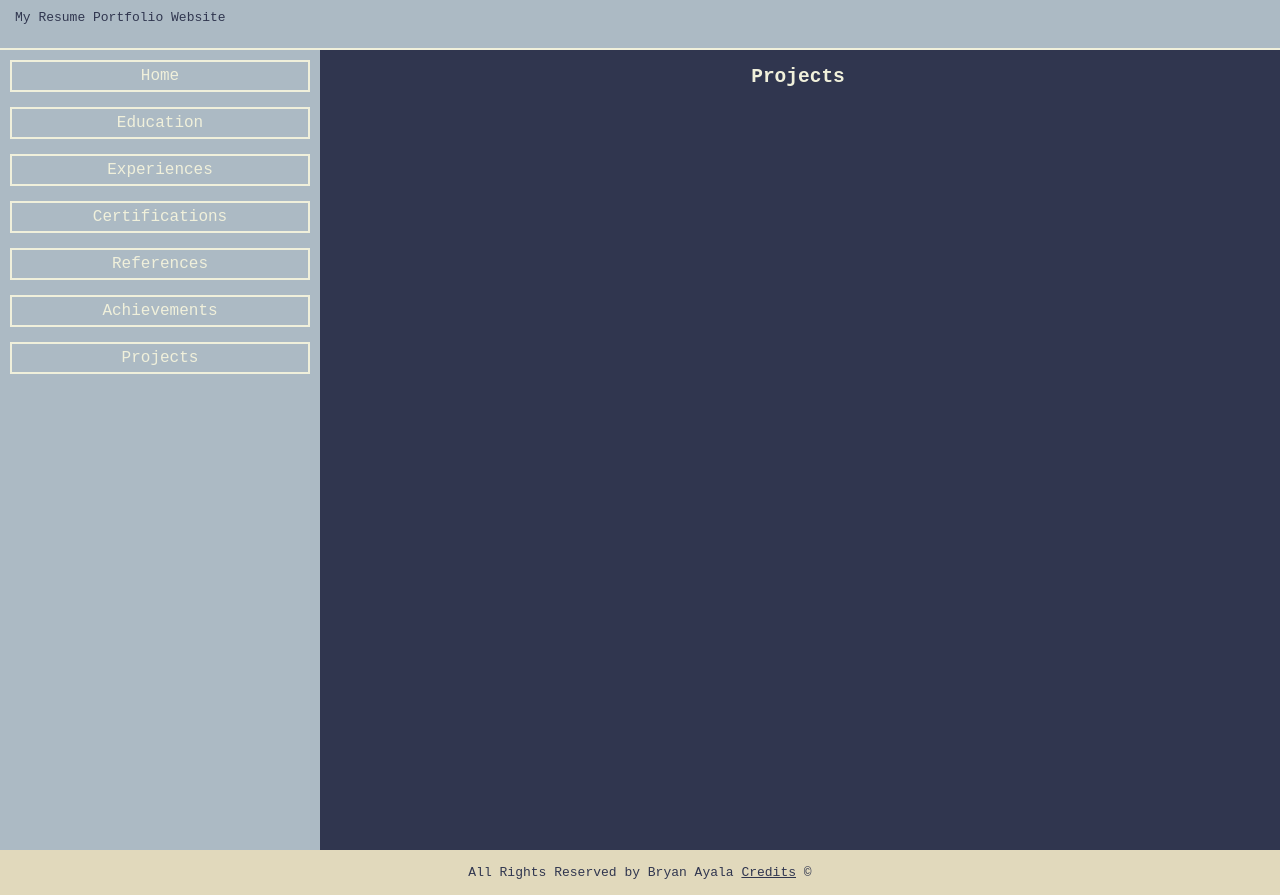
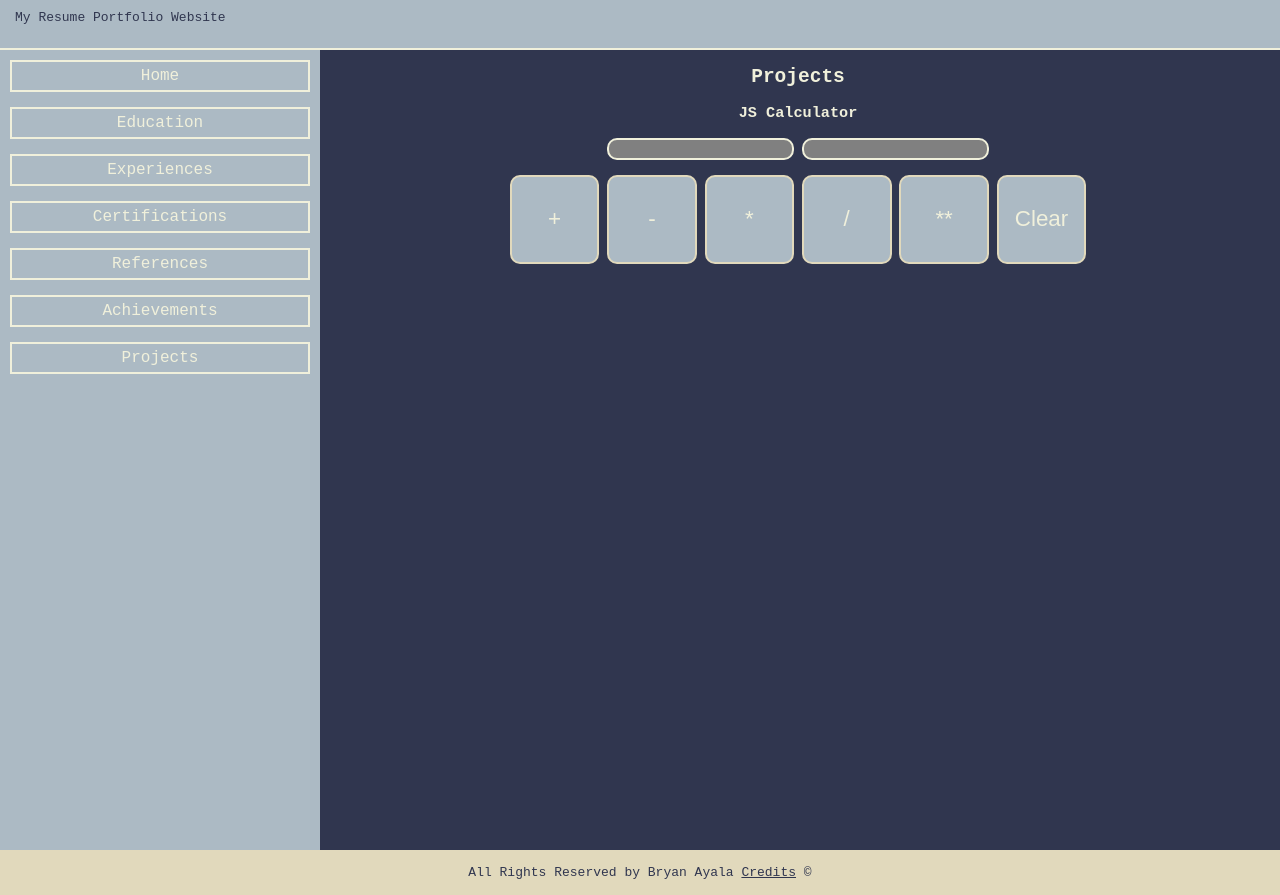
Before and after one commit to BryanAyala123/mp-1, a plain HTML site: page pages/projects.html in a window 1280 px wide. Shown: the part 43-938 px from the top of the page. Drawn offline with Linux system fonts and the light colour scheme.

Commit message:
add the js script with the calc in projects

```diff
--- a/pages/projects.html
+++ b/pages/projects.html
@@ -27,6 +27,23 @@
             <main>
                 <div>
                     <h2>Projects</h2>
+
+                    <div>
+                        <h3>JS Calculator</h3>
+                        <div id="input-div">
+                            <input type="text" id="first-number">
+                            <input type="text" id="second-number">
+                        </div>
+                        <div>
+                            <button onclick="addition()">+</button>
+                            <button onclick="subtraction()">-</button>
+                            <button onclick="multiplication()">*</button>
+                            <button onclick="division()">/</button>
+                            <button onclick="power()">**</button>
+                            <button onclick="clearOutput()">Clear</button>
+                        </div>
+                        <h3 id="output"></h3>
+                    </div>
                 </div>
             </main>
         </div>
@@ -34,5 +51,6 @@
         <footer>
             <p>All Rights Reserved by Bryan Ayala <a href="">Credits</a> &#169;</p>
         </footer>
+        <script src="../scripts/index.js"></script>
     </body>
 </html>
--- /dev/null
+++ b/scripts/index.js
@@ -0,0 +1,58 @@
+
+function addition() {
+    let firstNumber = Number(document.getElementById('first-number').value);
+    let secondNumber = Number(document.getElementById('second-number').value);
+    result = firstNumber + secondNumber;
+    document.getElementById('output').innerHTML = String(result);
+    isNegative(result);
+}
+
+function subtraction() {
+    let firstNumber = Number(document.getElementById('first-number').value);
+    let secondNumber = Number(document.getElementById('second-number').value);
+    result = firstNumber - secondNumber;
+    document.getElementById('output').innerHTML = String(result);
+    isNegative(result);
+}
+
+function multiplication() {
+    let firstNumber = Number(document.getElementById('first-number').value);
+    let secondNumber = Number(document.getElementById('second-number').value);
+    result = firstNumber * secondNumber;
+    document.getElementById('output').innerHTML = String(result);
+    isNegative(result);
+}
+
+function division() {
+    let firstNumber = Number(document.getElementById('first-number').value);
+    let secondNumber = Number(document.getElementById('second-number').value);
+    result = firstNumber / secondNumber;
+    document.getElementById('output').innerHTML = String(result);
+    isNegative(result);
+}
+
+function power() {
+    let firstNumber = Number(document.getElementById('first-number').value);
+    let secondNumber = Number(document.getElementById('second-number').value);
+    result = 1;
+    for (let i = 0; i < secondNumber; i++){
+        result = result * firstNumber
+    }
+    document.getElementById('output').innerHTML = String(result);
+    isNegative(result);
+}
+
+function clearOutput() {
+    document.getElementById('first-number').value = '';
+    document.getElementById('second-number').value = '';
+    document.getElementById('output').innerHTML = '';
+}
+
+function isNegative(num){
+    if (num < 0) {
+        document.getElementById('output').style.color = 'red';
+    }
+    else {
+        document.getElementById('output').style.color = '#F0F0DB';
+    }
+}
--- a/styles/global.css
+++ b/styles/global.css
@@ -125,6 +125,31 @@ th, td {
     display: flex;
 }
 
+input{
+    border: 2px solid #F0F0DB;
+    border-radius: 10px;
+    background-color: gray;
+    width: 20%;
+    color: #F0F0DB;
+    font-size: calc(3vw - 24px);
+}
+
+button{
+    border: 2px solid #E1D9BC;
+    border-radius: 10px;
+    background-color: #ACBAC4;
+    width: 10%;
+    aspect-ratio: 1;
+    font-size: calc(3vw - 16px);
+    color: #F0F0DB;
+}
+
+#input-div{
+    text-align: center;
+    gap: 10%;
+    margin-bottom: 15px;
+}
+
 @media screen and (max-width: 750px) {
     #nav-main-outer-div {
         flex-direction: column;
```
